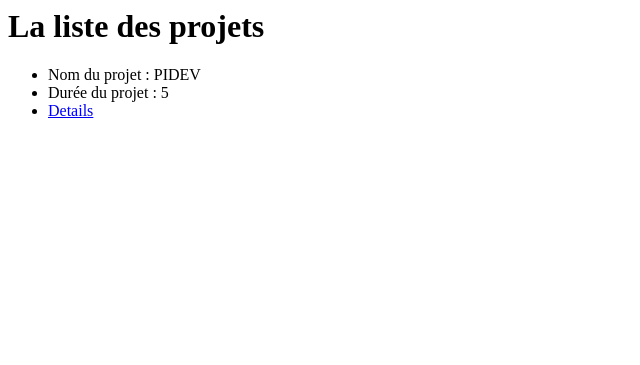
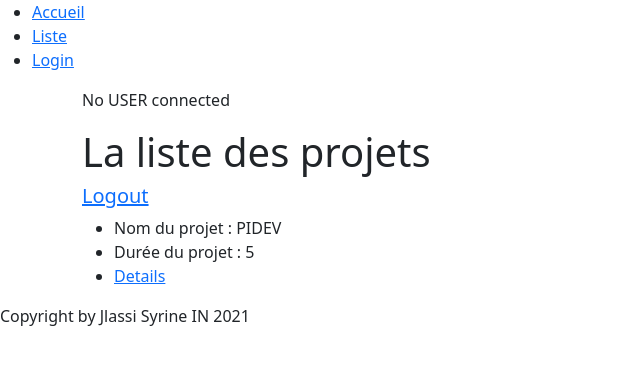
Before and after one commit to Syrine868/djangoProject, a Django app: page /App/liste/ in a window 1280 px wide. Shown: the top 365 px of the page, without its empty margins (0-640 px from the left). Run offline with Django 3.2, Linux system fonts and the light colour scheme; data comes from the database, SQL or seed files in the repository; both versions use the stored data as it was after the commit.

Commit message:
LOGIN & REGISTER FORMS WITH ACCUEIL

```diff
--- a/App/urls.py
+++ b/App/urls.py
@@ -1,5 +1,5 @@
 from django.urls import path
-
+from django.contrib.auth import views as auth_views
 from . import views
 from .views import *
 
@@ -7,8 +7,12 @@ urlpatterns = [
     path('index/', views.index, name='index'),
     path('projet/<int:id>/', views.projet_id),
     path('/', views.projet),
-    path('liste/', views.liste_projet),
+    path('liste/', views.liste_projet, name='liste'),
     path('detail/<int:id>/', views.detail, name="D"),
     path('ListView/', projet_liste.as_view()),
-    path('DetailView/<int:pk>/', projet_detail.as_view(), name="detail")
+    path('DetailView/<int:pk>/', projet_detail.as_view(), name="detail"),
+    path('login/', auth_views.LoginView.as_view(template_name='user/login.html'), name="login"),
+    path('logout/', views.logout_user, name='logout'),
+    path('signup/', views.signup, name='signup'),
+    path('accueil/', views.accueil, name='accueil')
 ]
--- a/App/views.py
+++ b/App/views.py
@@ -1,5 +1,8 @@
+from django.contrib.auth import logout, login, authenticate
+from django.contrib.auth.decorators import login_required
+from django.contrib.auth.forms import UserCreationForm
 from django.http import HttpResponse
-from django.shortcuts import render
+from django.shortcuts import render, redirect
 from django.views.generic import *
 
 # Create your views here.
@@ -18,6 +21,7 @@ def projet(request):
     return render(request, 'App/index.html')
 
 
+# @login_required(login_url='login')
 def liste_projet(request):
     projets = Projet.objects.all()
     context = {'p': projets}
@@ -36,6 +40,30 @@ class projet_liste(ListView):
     context_object_name = 'p'
     # pour inverser l'ordre m asc l desc nzid -
     ordering = ['-temps_alloue']
+
+
 class projet_detail(DetailView):
     model = Projet
     context_object_name = 'pp'
+
+
+def logout_user(request):
+    logout(request)
+    return redirect('login')
+
+
+def signup(request):
+    if request.method == 'POST':
+        form = UserCreationForm(request.POST)
+        if form.is_valid():
+            form.save()
+            # user = authenticate()
+            # login(user)
+            return redirect('login')
+    else:
+        form = UserCreationForm()
+    return render(request, 'user/signup.html', {'f': form})
+
+
+def accueil(request):
+    return render(request, 'accueil.html')
--- a/djangoProject/settings.py
+++ b/djangoProject/settings.py
@@ -120,3 +120,4 @@ USE_TZ = True
 # https://docs.djangoproject.com/en/3.1/howto/static-files/
 
 STATIC_URL = '/static/'
+LOGIN_REDIRECT_URL = 'liste'
--- a/templates/App/list.html
+++ b/templates/App/list.html
@@ -1,16 +1,41 @@
 <html>
 <head>
+    <link href="https://cdn.jsdelivr.net/npm/bootstrap@5.0.0-beta3/dist/css/bootstrap.min.css" rel="stylesheet"
+          integrity="sha384-eOJMYsd53ii+scO/bJGFsiCZc+5NDVN2yr8+0RDqr0Ql0h+rP48ckxlpbzKgwra6" crossorigin="anonymous">
 
 </head>
 <body>
+{% extends 'accueil.html' %}
+{% block content %}
+<div class="container-sm">
+{% if user.is_authenticated %}
+    <p>Welcome to your SITE ! FEEL LIKE U'RE IN DA HOME {{ user }}</p>
+    {% else %}
+    <p>No USER connected</p>
+{% endif %}
             <h1>La liste des projets</h1>
+                <a href="{% url 'logout' %}"><h5 for="autoSizingCheck2">Logout</h5></a>
+
     {% for foo in p %}
         <ul>
             <li>Nom du projet : {{ foo.nom_projet }} </li>
             <li>Durée du projet : {{ foo.duree_projet }} </li>
-    <li> <a href="{% url 'D' foo.id %}">Details</a></li>
+            <li><a href="{% url 'D' foo.id %}">Details</a></li>
         </ul>
     {% empty %} <h1>Aucun projet </h1>
-{%  endfor %}
+    {% endfor %}
+
+</div>
+
+<script src="https://cdn.jsdelivr.net/npm/bootstrap@5.0.0-beta3/dist/js/bootstrap.bundle.min.js"
+        integrity="sha384-JEW9xMcG8R+pH31jmWH6WWP0WintQrMb4s7ZOdauHnUtxwoG2vI5DkLtS3qm9Ekf"
+        crossorigin="anonymous"></script>
+
+<!-- Option 2: Separate Popper and Bootstrap JS -->
+<!--
+<script src="https://cdn.jsdelivr.net/npm/@popperjs/core@2.9.1/dist/umd/popper.min.js" integrity="sha384-SR1sx49pcuLnqZUnnPwx6FCym0wLsk5JZuNx2bPPENzswTNFaQU1RDvt3wT4gWFG" crossorigin="anonymous"></script>
+<script src="https://cdn.jsdelivr.net/npm/bootstrap@5.0.0-beta3/dist/js/bootstrap.min.js" integrity="sha384-j0CNLUeiqtyaRmlzUHCPZ+Gy5fQu0dQ6eZ/xAww941Ai1SxSY+0EQqNXNE6DZiVc" crossorigin="anonymous"></script>
+-->
+{% endblock %}
 </body>
 </html>
--- /dev/null
+++ b/templates/accueil.html
@@ -0,0 +1,22 @@
+<!DOCTYPE html>
+<html lang="en">
+<head>
+    <meta charset="UTF-8">
+    <title>Accueil</title>
+</head>
+<body>
+{% block header %}
+<ul>
+<li><a href="accueil.html">Accueil</a></li>
+<li><a href="{% url 'liste' %}">Liste</a></li>
+<li><a href="{% url 'login' %}">Login</a></li>
+</ul>
+{% endblock %}
+{% block content %}
+    <h1>Page d'accueil</h1>
+{% endblock %}
+{% block footer %}
+    {% include 'footer.html' %}
+{% endblock %}
+</body>
+</html>
--- /dev/null
+++ b/templates/footer.html
@@ -0,0 +1,11 @@
+<!DOCTYPE html>
+<html lang="en">
+<head>
+    <meta charset="UTF-8">
+    <title>Footer</title>
+</head>
+<body>
+<div>Copyright by Jlassi Syrine IN {% now 'Y' %}
+</div>
+</body>
+</html>
```
Also changed, not shown: templates/User/login.html (added, +35 -0 lines), templates/User/signup.html (added, +25 -0 lines), db.sqlite3. Lines whose indentation alone changed are shown as unchanged.
